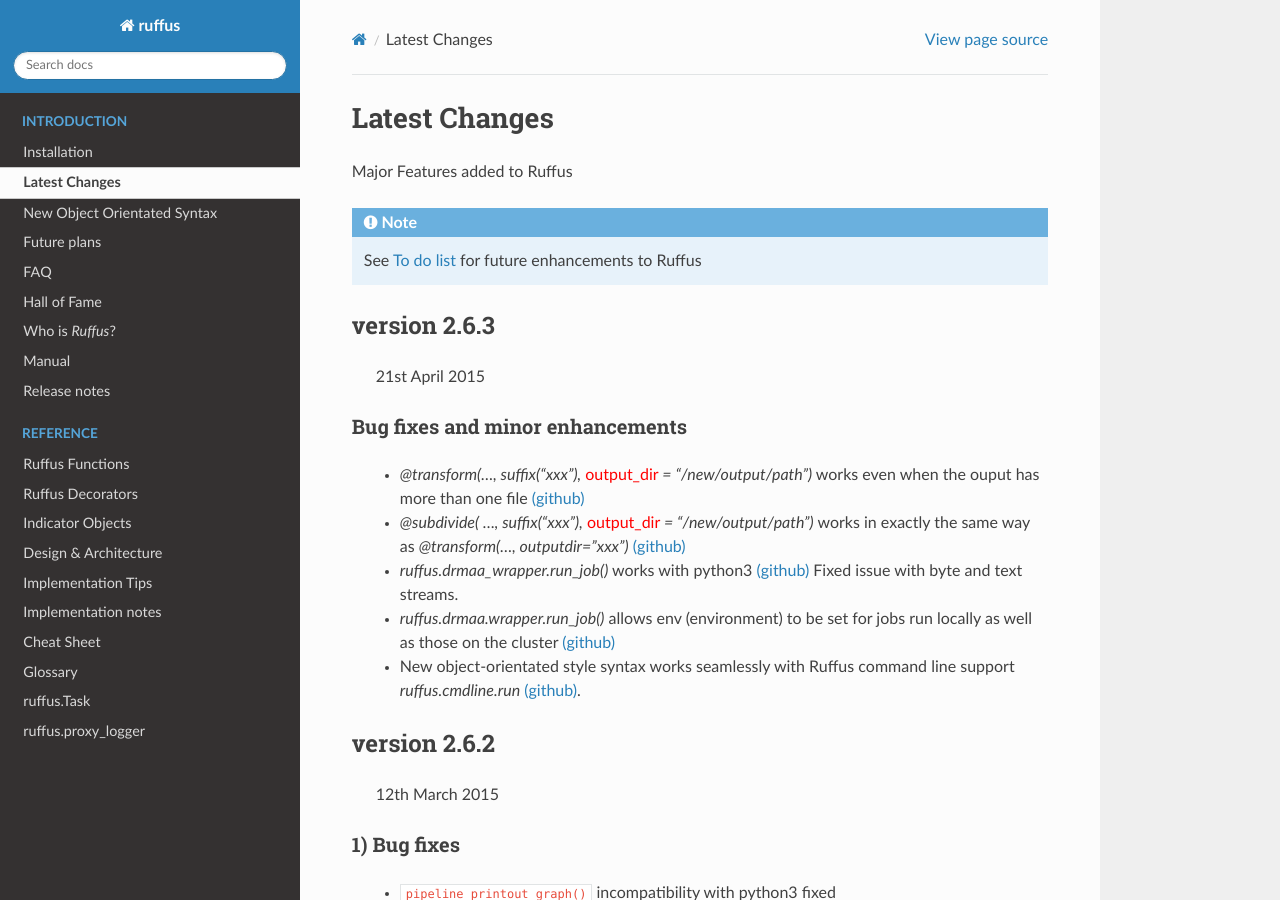
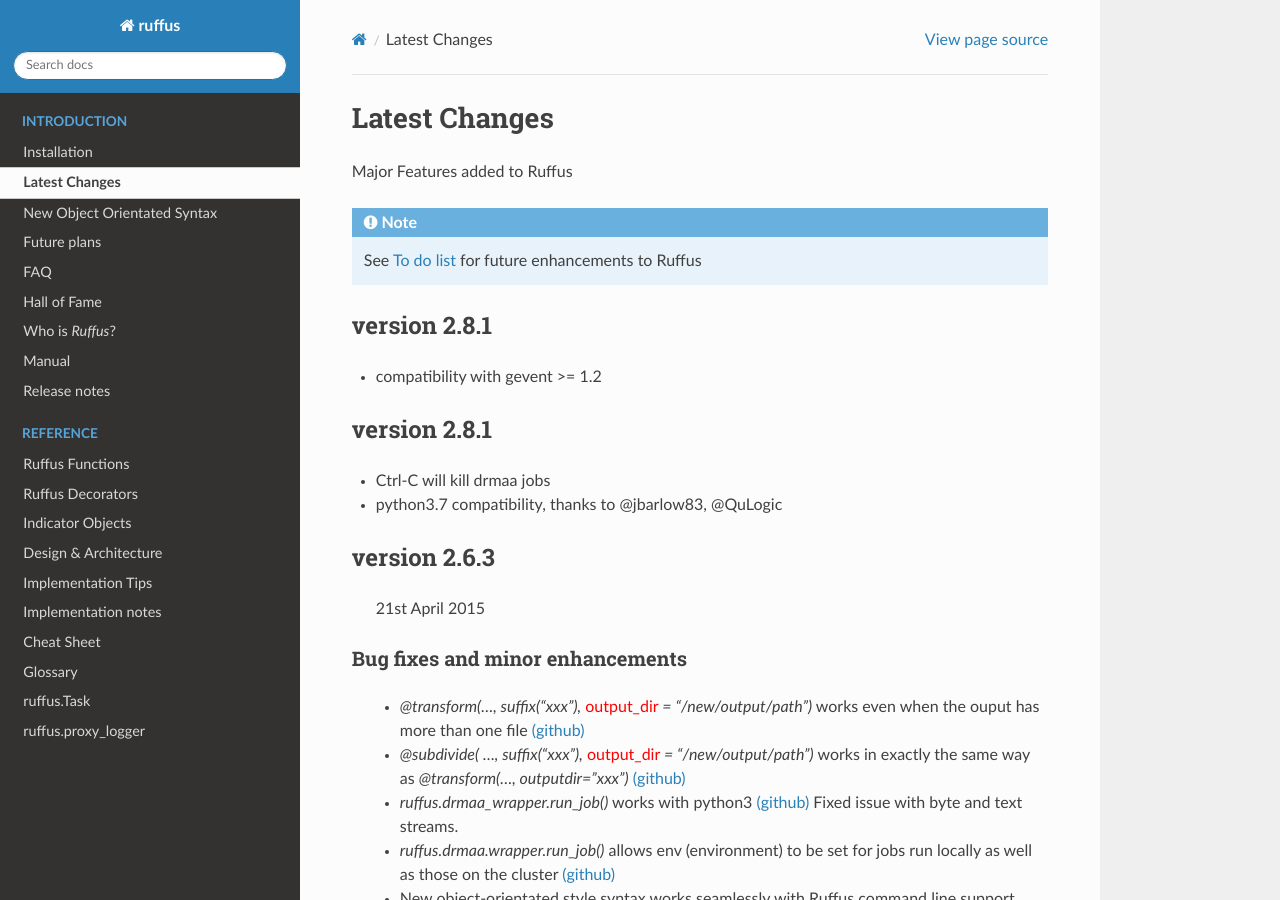
Before and after one commit to cgat-developers/ruffus, a Sphinx documentation site: the page built from doc/history.rst, in a window 1280 px wide and 900 px high. Built offline with Sphinx 7.4.7 and the Read the Docs theme 2.0.0, drawn with Linux system fonts in a browser that asks for light colours; the version number could not be read and is left out.

Commit message:
updated latest changes with majory updates to functionality

```diff
--- a/doc/history.rst
+++ b/doc/history.rst
@@ -17,6 +17,20 @@
 .. note::
 
     See :ref:`To do list <todo>` for future enhancements to Ruffus
+
+
+********************************************************************
+version 2.8.1
+********************************************************************
+
+* compatibility with gevent >= 1.2
+
+********************************************************************
+version 2.8.1
+********************************************************************
+
+* Ctrl-C will kill drmaa jobs
+* python3.7 compatibility, thanks to @jbarlow83, @QuLogic
 
 ********************************************************************
 version 2.6.3
```
